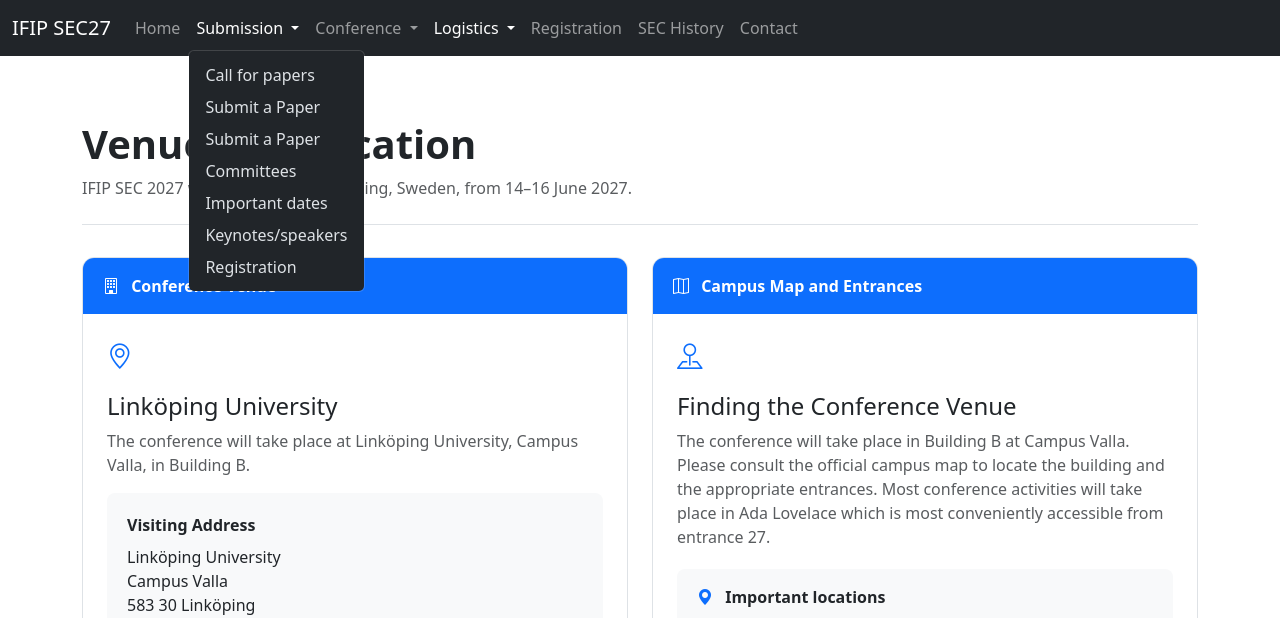
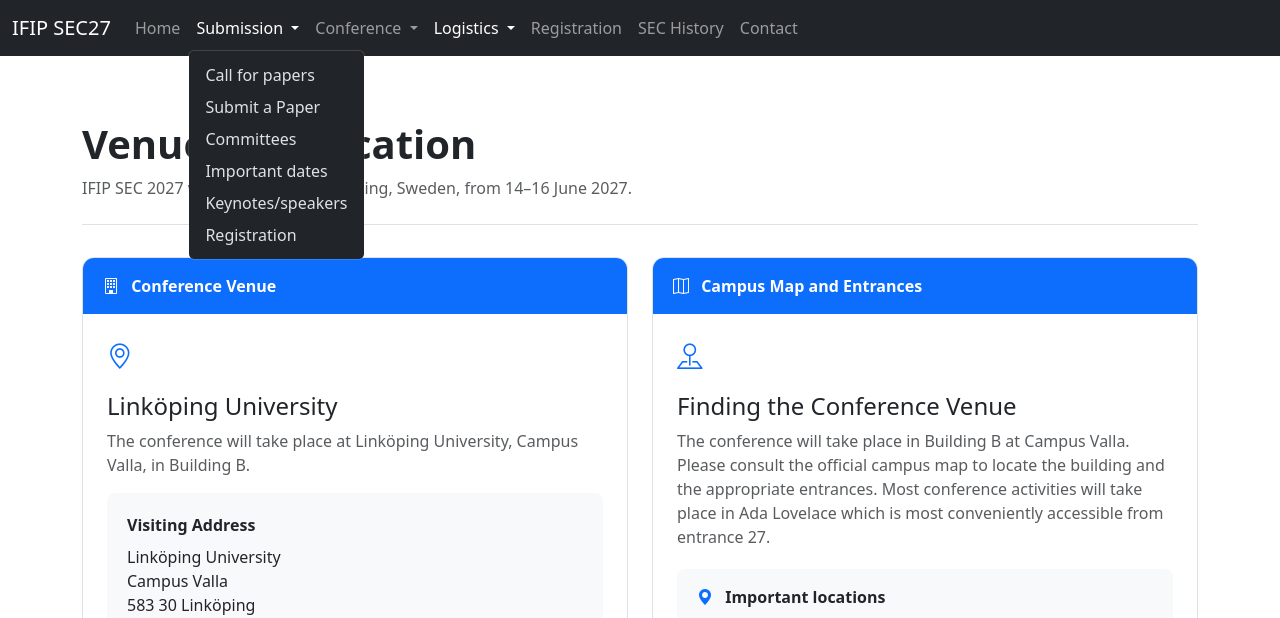
Before and after one commit to IFIP-TC11/IFIP-SEC, a plain HTML site: page venue.html in a window 1280 px wide. Both pictures are taken after a click on the button "Submission". Shown: the top 618 px of the page. Drawn offline with nearby package versions, Linux system fonts and the light colour scheme.

Commit message:
Update venue.html

```diff
--- a/venue.html
+++ b/venue.html
@@ -152,8 +152,7 @@
 
                         <ul class="dropdown-menu">
                             <li><a class="dropdown-item" href="cfp.html">Call for papers</a></li>
-                            <li><a class="dropdown-item href="guidelines.html">Submit a Paper</a></li>
-                            <li><a class="dropdown-item href="guidelines.html">Submit a Paper</a></li>
+                            <li><a class="dropdown-item" href="guidelines.html">Submit a Paper</a></li>
                             <li><a class="dropdown-item" href="committees.html">Committees</a></li>
                             <li><a class="dropdown-item" href="dates.html">Important dates</a></li>
                             <li><a class="dropdown-item" href="speakers.html">Keynotes/speakers</a></li>
```
